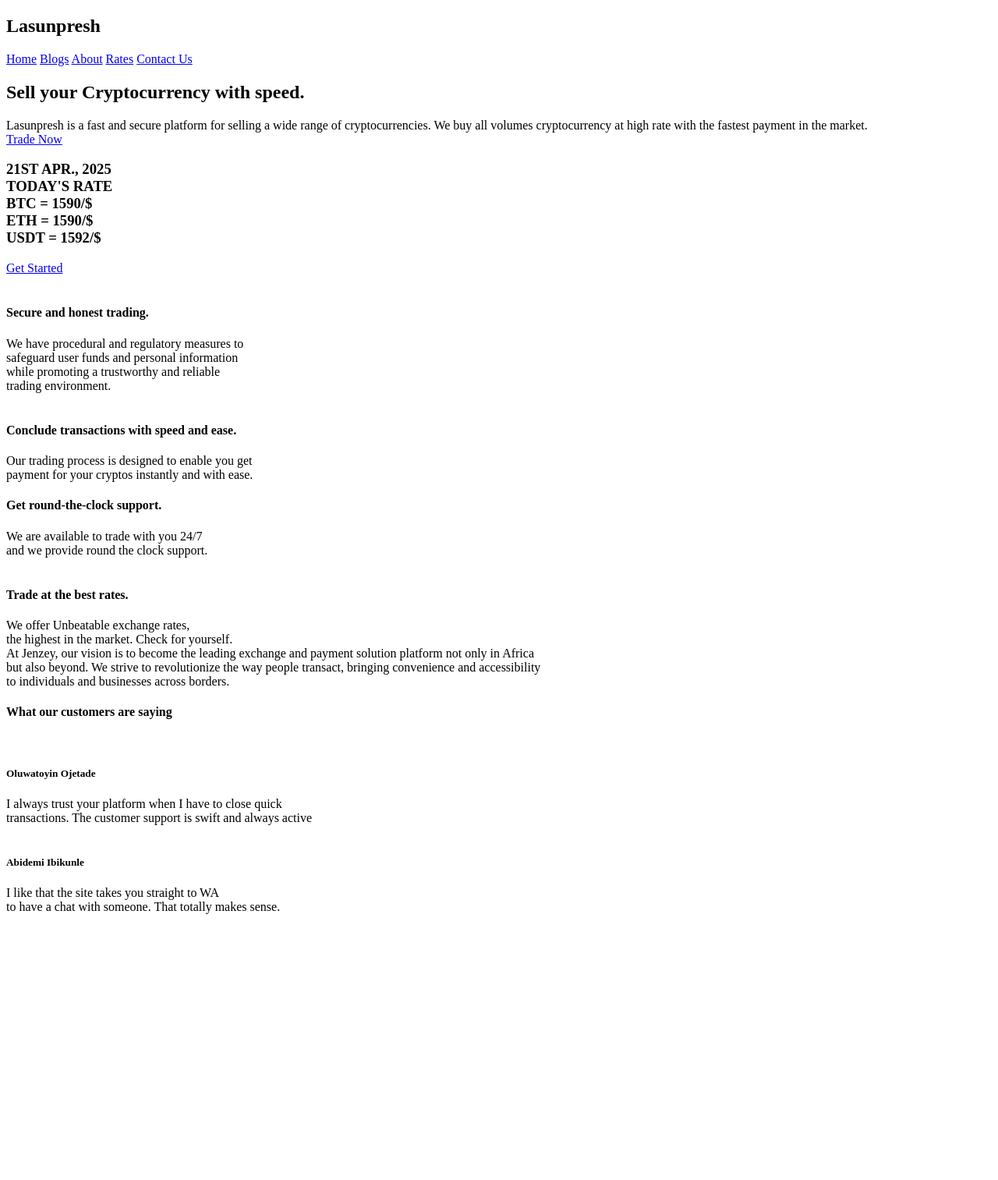
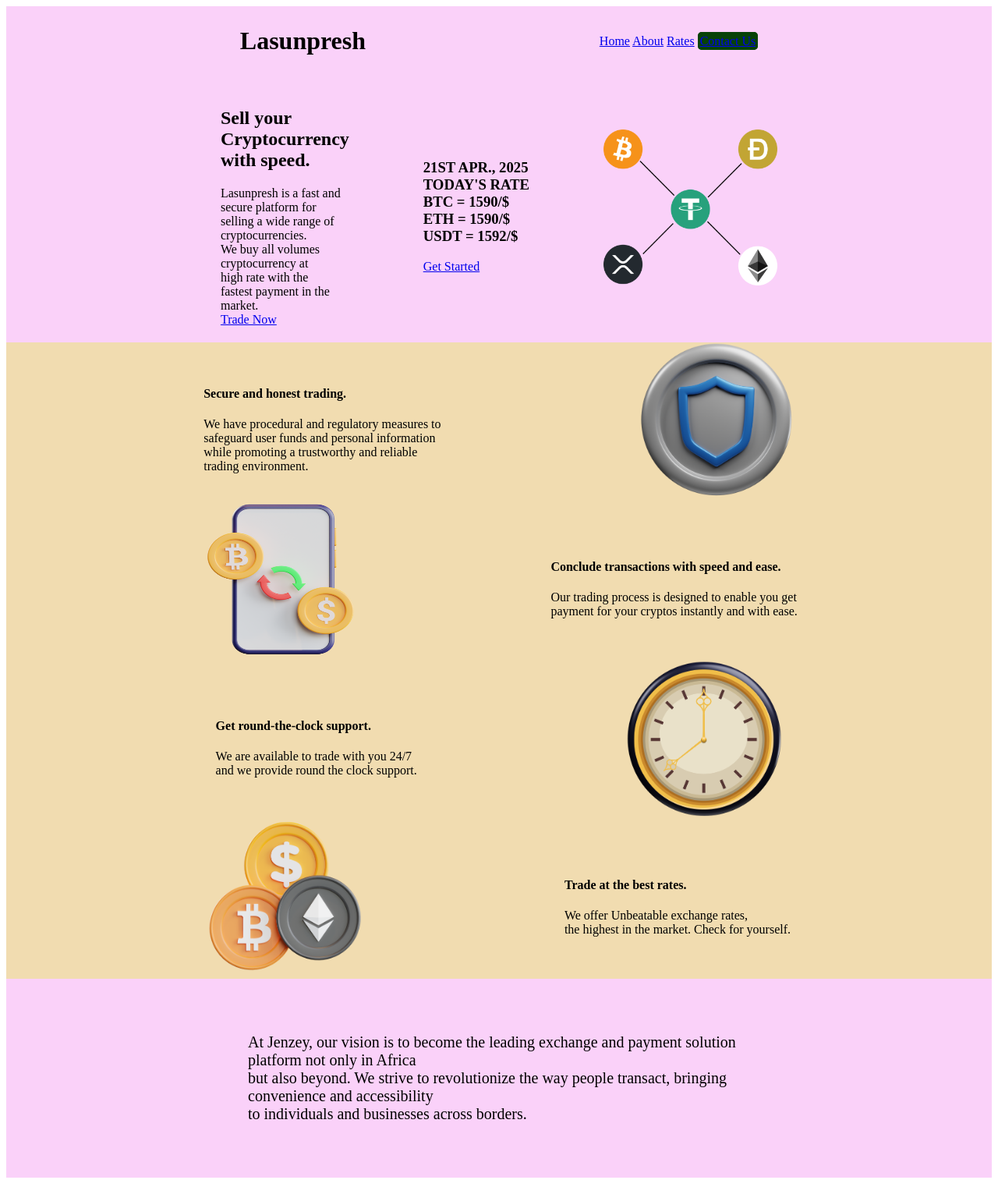
Before and after one commit to waliuakindolapo/Lasunpresh, a plain HTML site: page index.html in a window 1280 px wide. Shown: the top 1513 px of the page at 78% size. Before the commit the page ends 1180 px from the top, so only its background shows below. Drawn offline with Linux system fonts and the light colour scheme.

Commit message:
styling begins

```diff
--- a/index.html
+++ b/index.html
@@ -1,49 +1,71 @@
 <!DOCTYPE html>
 <html lang="en">
   <header>
-    <section>
+    <div class="header-section">
       <h1>Lasunpresh</h1>
-      <nav>
+      <nav class="header-nav">
         <a href="index.html">Home</a>
-        <a href="blogs.html">Blogs</a>
         <a href="about.html">About</a>
         <a href="rate.html">Rates</a>
+        <div class="header-anchor">
           <a href="#">Contact Us</a>
+        </div>
       </nav>
-    </section>
+    </div>
   </header>
   <head>
     <meta charset="UTF-8" />
     <meta name="viewport" content="width=device-width, initial-scale=1.0" />
-    <div>
-      <h2>Sell your Cryptocurrency with speed.</h2>
+    <title>Lasunpresh Solutions</title>
+    <link rel="stylesheet" href="style.css" />
+  </head>
+  <body>
+    <div class="box1">
+      <div class="box1a">
+        <h2>
+          Sell your<br />
+          Cryptocurrency<br />
+          with speed.
+        </h2>
         <article>
-        Lasunpresh is a fast and secure platform for selling a wide range of
-        cryptocurrencies. We buy all volumes cryptocurrency at high rate with
-        the fastest payment in the market.
+          Lasunpresh is a fast and<br />
+          secure platform for<br />
+          selling a wide range of<br />
+          cryptocurrencies.<br />
+          We buy all volumes<br />
+          cryptocurrency at<br />
+          high rate with the<br />
+          fastest payment in the<br />
+          market.
         </article>
         <nav><a href="#">Trade Now</a></nav>
       </div>
-    <div>
+      <div class="box1b">
         <h3>
-        <div>21ST APR., 2025</div>
-        <div>
+          <div class="box1bi">21ST APR., 2025</div>
+          <div class="box1bii">
             TODAY'S RATE<br />
             BTC = 1590/$<br />
             ETH = 1590/$<br />
             USDT = 1592/$
           </div>
         </h3>
-      <div>
+        <div class="box1biii">
           <nav><a href="#">Get Started</a></nav>
         </div>
-      <div>
-        <img />
+      </div>
+      <div class="box1c">
+        <img
+          src="/Lasunpresh/src/CRYPTO-LOGOS-768x684.png"
+          alt="crypto-logos"
+          height="200px"
+          width="223px"
+        />
       </div>
     </div>
-  </head>
-  <body>
-    <section>
+
+    <div class="box2">
+      <div class="box2a">
         <h4>Secure and honest trading.</h4>
         <article>
           We have procedural and regulatory measures to <br />
@@ -51,58 +73,129 @@
           while promoting a trustworthy and reliable <br />
           trading environment.
         </article>
-      <img />
-    </section>
-    <section>
+      </div>
+      <div class="box2b">
+        <img
+          src="/Lasunpresh/src/SECURE-TRADING.png"
+          alt="secure trading"
+          height="200px"
+          width="200px"
+        />
+      </div>
+    </div>
+    <div class="box3">
+      <div class="box3a">
+        <img
+          src="/Lasunpresh/src/SPEED-EASE-TRANSACTION.png"
+          alt="speed and ease"
+          height="200px"
+          width="200px"
+        />
+      </div>
+      <div class="box3b">
         <h4>Conclude transactions with speed and ease.</h4>
         <article>
           Our trading process is designed to enable you get<br />
           payment for your cryptos instantly and with ease.
         </article>
-    </section>
-    <section>
+      </div>
+    </div>
+    <div class="box4">
+      <div class="box4a">
         <h4>Get round-the-clock support.</h4>
         <article>
-            We are available to trade with you 24/7 <br>
+          We are available to trade with you 24/7 <br />
           and we provide round the clock support.
         </article>
-        <img/>
-    </section>
-    <section>
+      </div>
+      <div class="box4b">
+        <img
+          src="/Lasunpresh/src/ROUND-CLOCK-SUPPORT.png"
+          alt="24/7s upport"
+          height="200px"
+          width="200px"
+        />
+      </div>
+    </div>
+    <div class="box5">
+      <div clasas="box5a">
+        <img
+          src="/Lasunpresh/src/BEST-RATE.png"
+          alt="best rate"
+          height="200px"
+          width="200px"
+        />
+      </div>
+      <div class="box5b">
         <h4>Trade at the best rates.</h4>
         <article>
-            We offer Unbeatable exchange rates,<br>
+          We offer Unbeatable exchange rates,<br />
           the highest in the market. Check for yourself.
         </article>
-    </section>
-    <section>
-        <article>
-            At Jenzey, our vision is to become the leading exchange and payment solution platform not only in Africa<br>
-            but also beyond. We strive to revolutionize the way people transact, bringing convenience and accessibility<br>
+      </div>
+    </div>
+    <div class="vision">
+      <p>
+        At Jenzey, our vision is to become the leading exchange and payment
+        solution platform not only in Africa<br />
+        but also beyond. We strive to revolutionize the way people transact,
+        bringing convenience and accessibility<br />
         to individuals and businesses across borders.
-        </article>
-    </section>
-    <section>
+      </p>
+    </div>
+    <div class="review">
       <h4>What our customers are saying</h4>
-        <div>
-            <img/>
+      <div class="box6">
+        <div class="box6a">
+          <img />
           <h5>Oluwatoyin Ojetade</h5>
           <artiicle>
-                I always trust your platform when I have to close quick<br>
+            I always trust your platform when I have to close quick<br />
             transactions. The customer support is swift and always active
           </artiicle>
         </div>
-        <div>
-            <img/>
+        <div class="box6b">
+          <img />
           <h5>Abidemi Ibikunle</h5>
           <artiicle>
-                I like that the site takes you straight to WA<br>
+            I like that the site takes you straight to WA<br />
             to have a chat with someone. That totally makes sense.
           </artiicle>
+        </div>
+    </div>
+    </div>
+    <section>
+      <div>
+        <p>Start trading with us today with just one</p>
+        <nav>
+          <a href="#">Click</a>
+        </nav>
+      </div>
+      <div>
+        <section>
+          <p>Contact US</p>
+          <a href="#">phone number</a>
+        </section>
+        <section>
+          <p>Follow Us</p>
+          <a href="#">facebook</a>
+          <a href="#">twitter</a>
+          <a href="#">insta</a>
+          <a href="#">tiktok</a>
+          <a href="#">linkedIn</a>
+        </section>
+        <section>
+          <a href="about.html">About</a>
+          <a href="#">Contact US</a>
+          <a href="rate.html">Rates</a>
+        </section>
       </div>
     </section>
   </body>
   <footer>
-
+    <p>Copyright Lasunpresh. All rights reserved</p>
+    <section>
+      <img />
+    </section>
   </footer>
 </html>
--- /dev/null
+++ b/style.css
@@ -0,0 +1,111 @@
+/*header styling*/
+.header-section {
+    background-color: rgb(250, 209, 249);
+    display: flex;
+    flex-direction: row;
+    justify-content: space-evenly;
+    align-items: center;
+    padding: 5px 0 5px 0;
+
+}
+
+.header-anchor {
+    background-color: rgb(7, 66, 7);
+    border: solid;
+    border-color: rgb(7, 66, 7);
+    border-radius: 5px;
+    display: inline;
+}
+
+.header-nav {
+    color: rgb(7, 66, 7);
+
+
+}
+
+.box1 {
+    background-color: rgb(250, 209, 249);
+    display: flex;
+    flex-direction: row;
+    justify-content: space-evenly;
+    align-items: center;
+    padding: 20px 180px 20px 180px;
+}
+
+.box1a {
+    width: calc(box1-60%);
+    display: inline;
+}
+
+.box1b {
+    width: calc(box1-60%);
+    display: inline;
+}
+
+.box1c {
+    width: calc(box1-60%);
+    display: inline;
+
+}
+
+.box2 {
+    background-color: rgb(241, 220, 176);
+    display: flex;
+    flex-direction: row;
+    justify-content: space-evenly;
+    align-items: center;
+}
+
+.box3 {
+    background-color: rgb(241, 220, 176);
+    display: flex;
+    flex-direction: row;
+    justify-content: space-evenly;
+    align-items: center;
+}
+
+.box4 {
+    background-color: rgb(241, 220, 176);
+    display: flex;
+    flex-direction: row;
+    justify-content: space-evenly;
+    align-items: center;
+}
+
+.box5 {
+    background-color: rgb(241, 220, 176);
+    display: flex;
+    flex-direction: row;
+    justify-content: space-evenly;
+    align-items: center;
+}
+
+.vision {
+    background-color: rgb(250, 209, 249);
+    text-align: left;
+    font-size: 20px;
+    padding: 50px 310px 50px 310px;
+
+}
+
+.review {
+    text-align: center;
+    background-color: rgb(250, 209, 249);
+}
+
+.box6 {
+    display: flex;
+    flex-direction: row;
+    justify-content: space-evenly;
+    align-items: center;
+    padding: 0px 310px 30px 310px;
+
+}
+
+.box6a {
+    display: inline;
+}
+
+.box6b {
+    display: inline;
+}
```
Also changed, not shown: src/BEST-RATE.png (added), src/CRYPTO-LOGOS-768x684.png (added), src/ROUND-CLOCK-SUPPORT.png (added), src/SECURE-TRADING.png (added), src/SPEED-EASE-TRANSACTION.png (added). Lines whose indentation alone changed are shown as unchanged.
